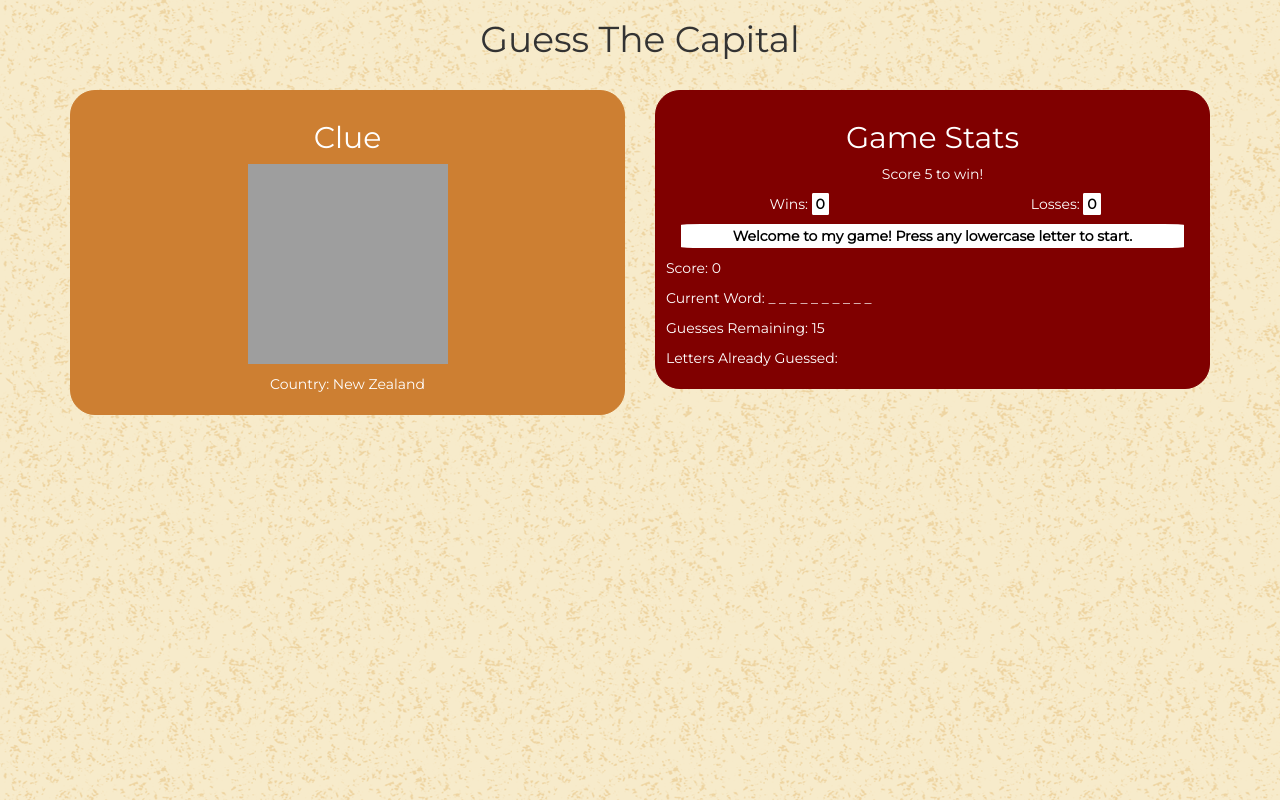
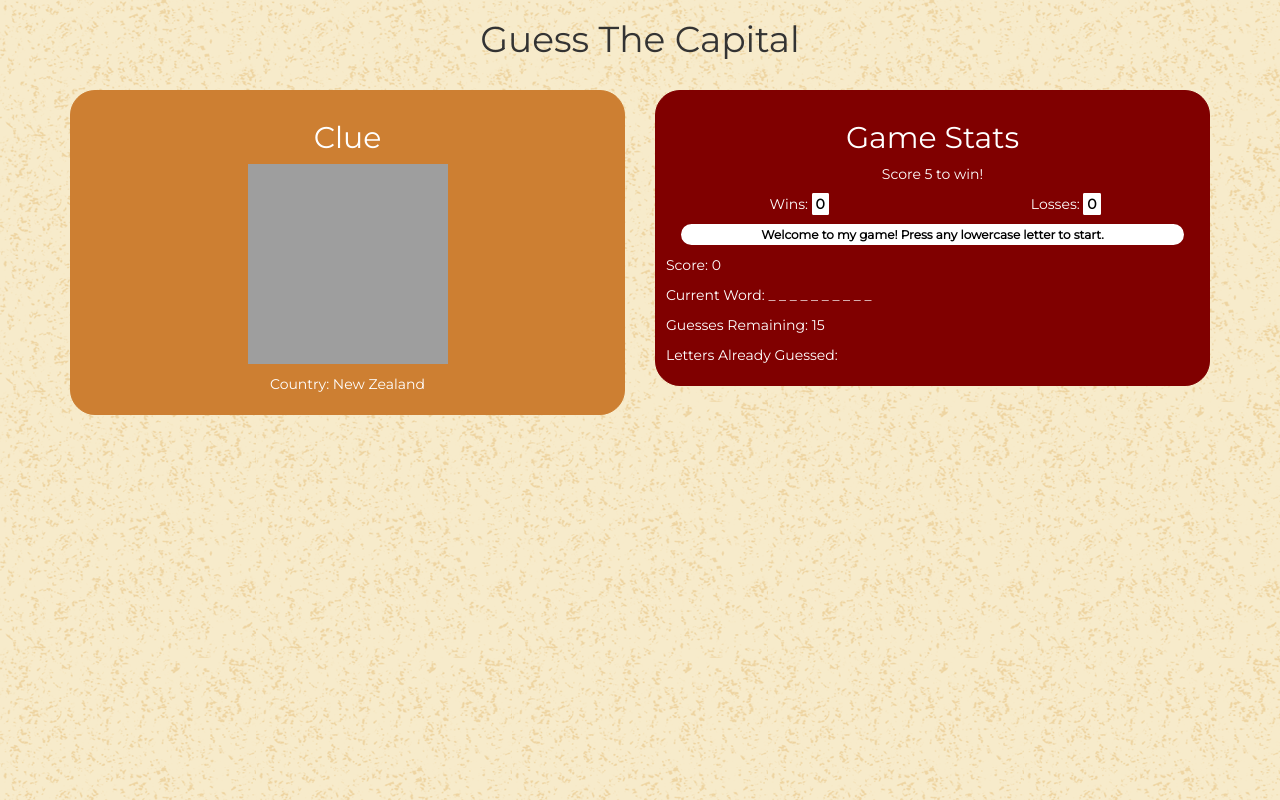
Before and after one commit to nick-ramsay/word-guess-game, a plain HTML site: page index.html in a window 1280 px wide. Drawn offline with nearby package versions, Linux system fonts and the light colour scheme; grey boxes are pictures that could not be loaded.

Commit message:
reduced message text-size, rounded message borders to pill shape

```diff
--- a/assets/css/style.css
+++ b/assets/css/style.css
@@ -38,6 +38,7 @@ body {
     color: black;
     border: solid 2px white;
     background-color: white;
-    border-radius: 4%;
+    border-radius: 25px;
     font-weight: bold;
+    font-size: 12px;
 }
```
